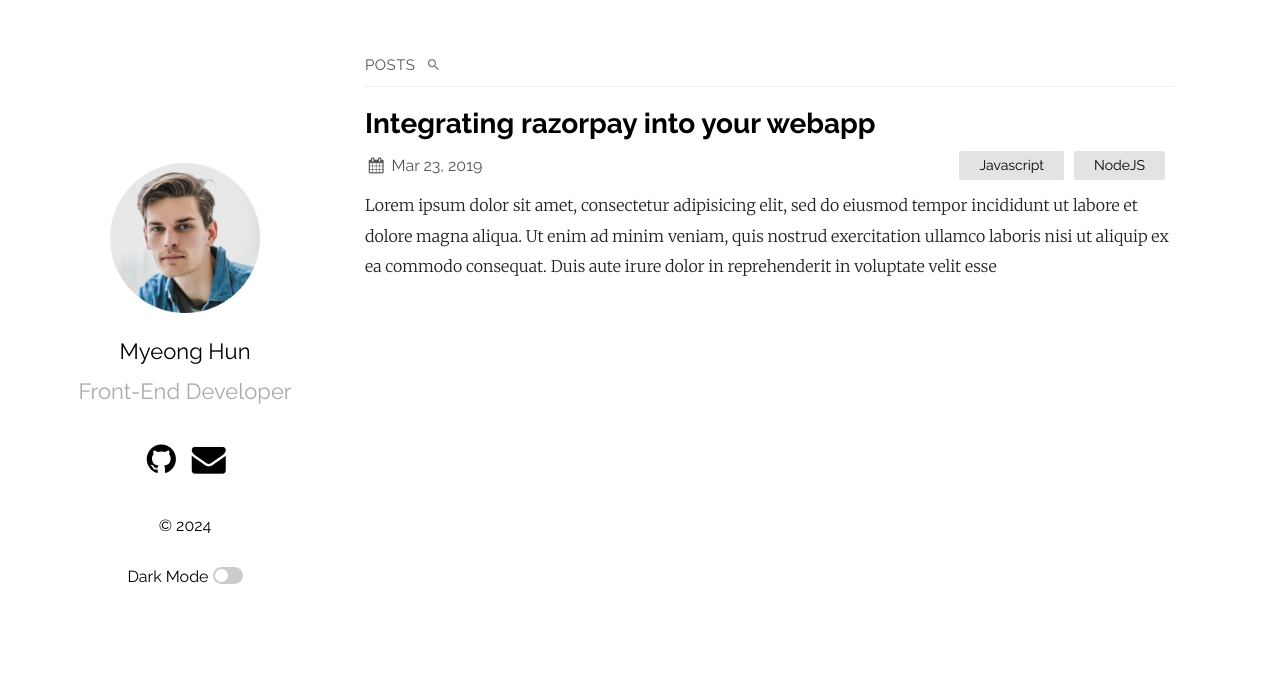
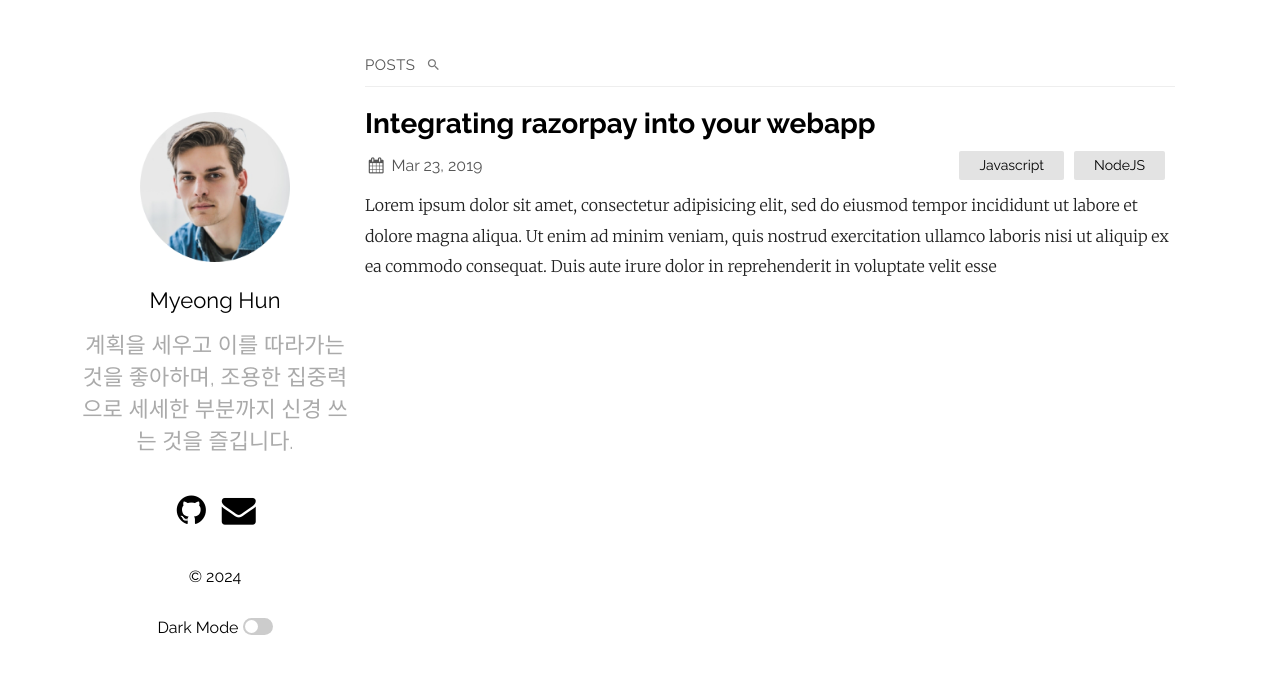
Before and after one commit to audgns722/audgns722.github.io, a Jekyll site: the page built from index.md, in a window 1280 px wide. Shown: the top 674 px of the page. Built offline with Jekyll 4.4.1, drawn with Linux system fonts in a browser that asks for light colours.

Commit message:
Update _config.yml

```diff
--- a/_config.yml
+++ b/_config.yml
@@ -13,7 +13,7 @@ sass:
   sass_dir: _sass
 plainwhite:
   name: Myeong Hun
-  tagline: Front-End Developer
+  tagline: 계획을 세우고 이를 따라가는 것을 좋아하며, 조용한 집중력으로 세세한 부분까지 신경 쓰는 것을 즐깁니다.
   date_format: "%b %-d, %Y"
   sitemap: true # set to true to generate sitemap.xml content
   search: true # set to true to enable searchbar
```
